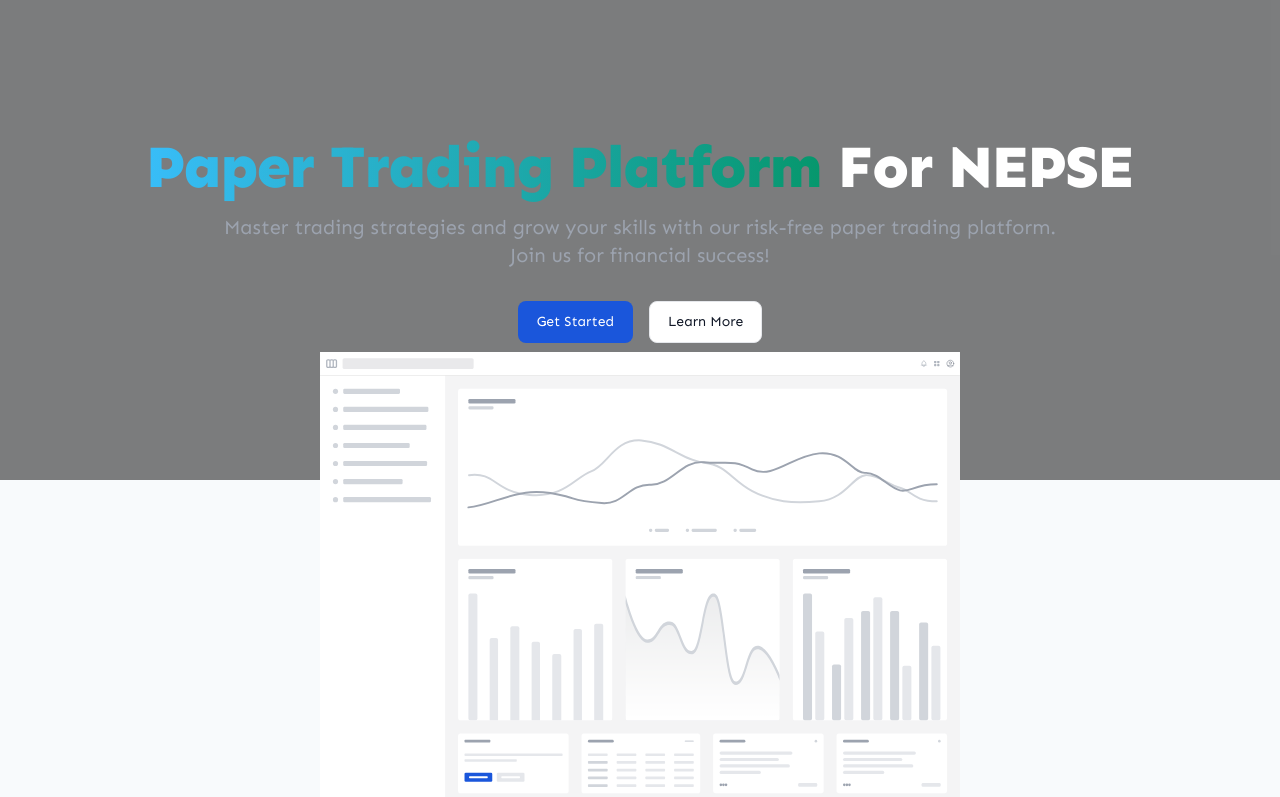
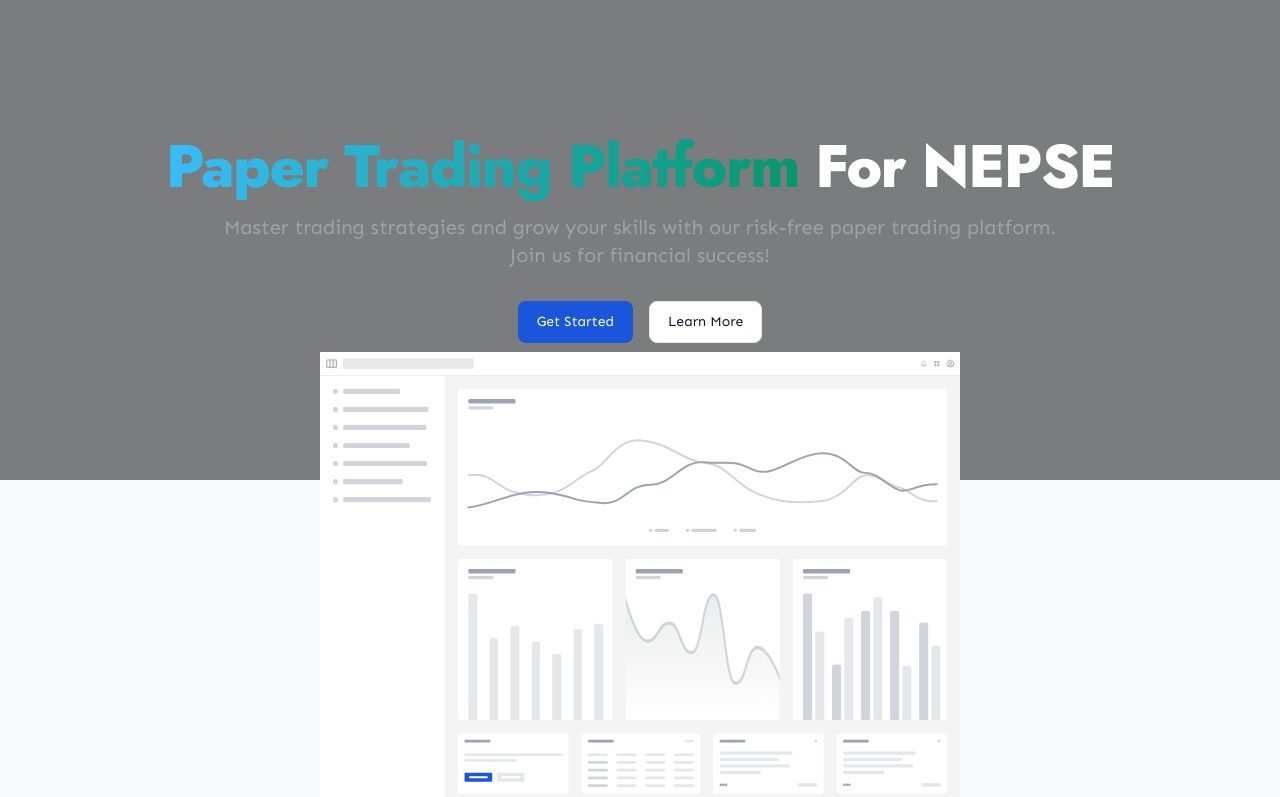
Before and after one commit to iamaakashbasnet/nepsevirt, a React (Vite) app: page / in a window 1280 px wide. Shown: the top 797 px of the page. Built offline with nearby package versions, Linux system fonts and the light colour scheme.

Commit message:
refactor: define fonts in tailwind config instead of css

```diff
--- a/src/pages/Home/components/Hero/Hero.tsx
+++ b/src/pages/Home/components/Hero/Hero.tsx
@@ -12,7 +12,7 @@
 
         <section className="z-20 bg-transparent">
           <div className="mx-auto max-w-screen-xl px-4 py-8 text-center lg:py-16">
-            <h1 className="mb-4 text-4xl font-extrabold leading-none tracking-tight text-white md:text-5xl lg:text-6xl">
+            <h1 className="mb-4 font-heading text-4xl font-extrabold leading-none tracking-tight text-white md:text-5xl lg:text-6xl">
               <span className="bg-gradient-to-r from-sky-400 to-emerald-600 bg-clip-text text-transparent">
                 Paper Trading Platform{' '}
               </span>
--- a/src/styles/index.css
+++ b/src/styles/index.css
@@ -2,20 +2,3 @@
 @tailwind base;
 @tailwind components;
 @tailwind utilities;
-
-html,
-body {
-  font-family:
-    'Sen',
-    system-ui,
-    -apple-system,
-    BlinkMacSystemFont,
-    'Segoe UI',
-    Roboto,
-    Oxygen,
-    Ubuntu,
-    Cantarell,
-    'Open Sans',
-    'Helvetica Neue',
-    sans-serifs;
-}
--- a/tailwind.config.js
+++ b/tailwind.config.js
@@ -2,7 +2,23 @@
 export default {
   content: ['./src/**/*.{js,jsx,ts,tsx}', 'node_modules/flowbite-react/**/*.{js,jsx,ts,tsx}'],
   theme: {
-    extend: {},
+    fontFamily: {
+      heading: [
+        'Jost',
+        'ui-sans-serif',
+        'system-ui',
+        'sans-serif',
+        '"Apple Color Emoji"',
+        '"Segoe UI Emoji"',
+        '"Segoe UI Symbol"',
+        '"Noto Color Emoji"',
+      ],
+    },
+    extend: {
+      fontFamily: {
+        sans: ['Sen', 'sans-serif'],
+      },
+    },
   },
   // eslint-disable-next-line no-undef, @typescript-eslint/no-unsafe-call, @typescript-eslint/no-unsafe-assignment
   plugins: [require('flowbite/plugin')],
```
